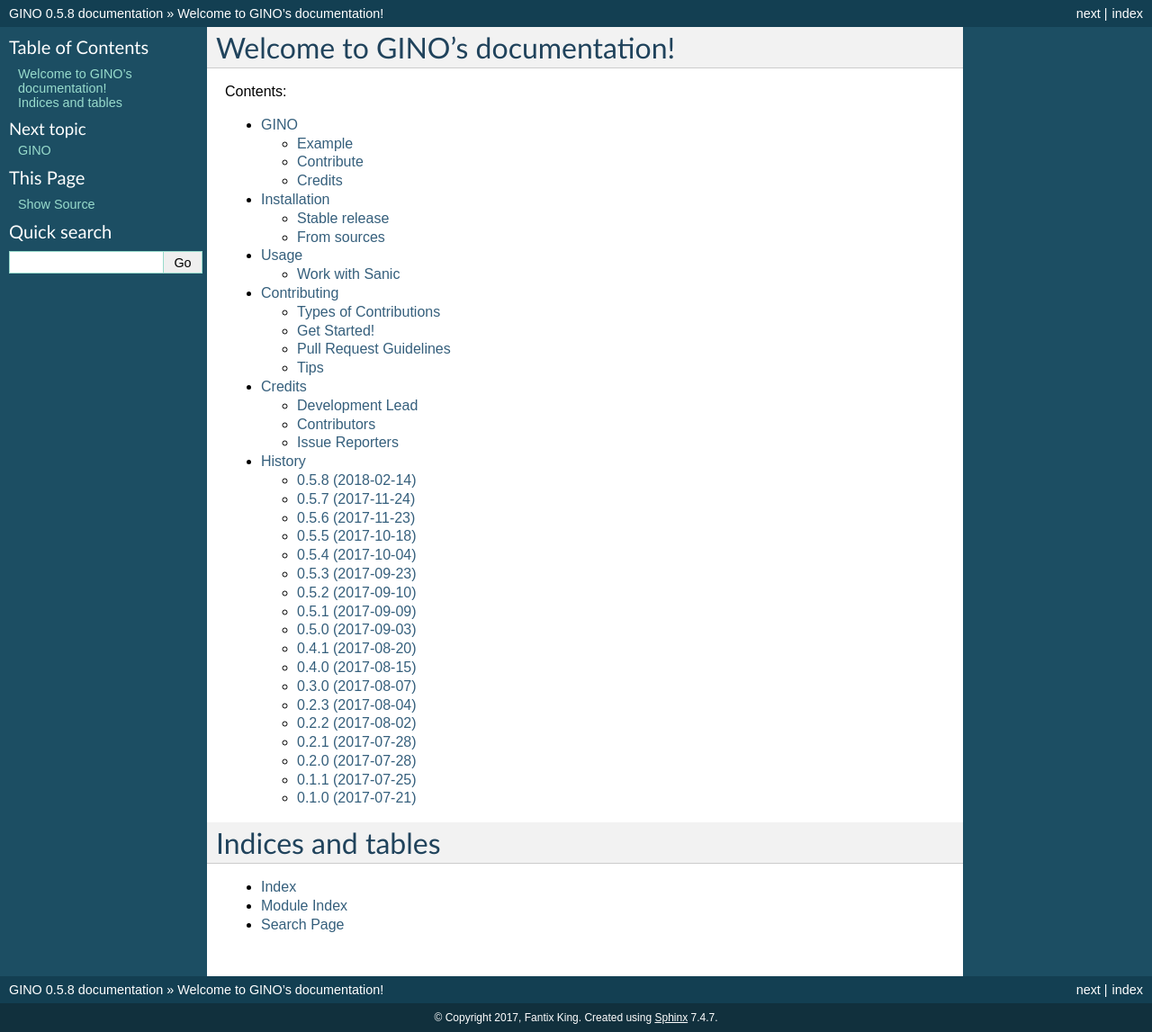
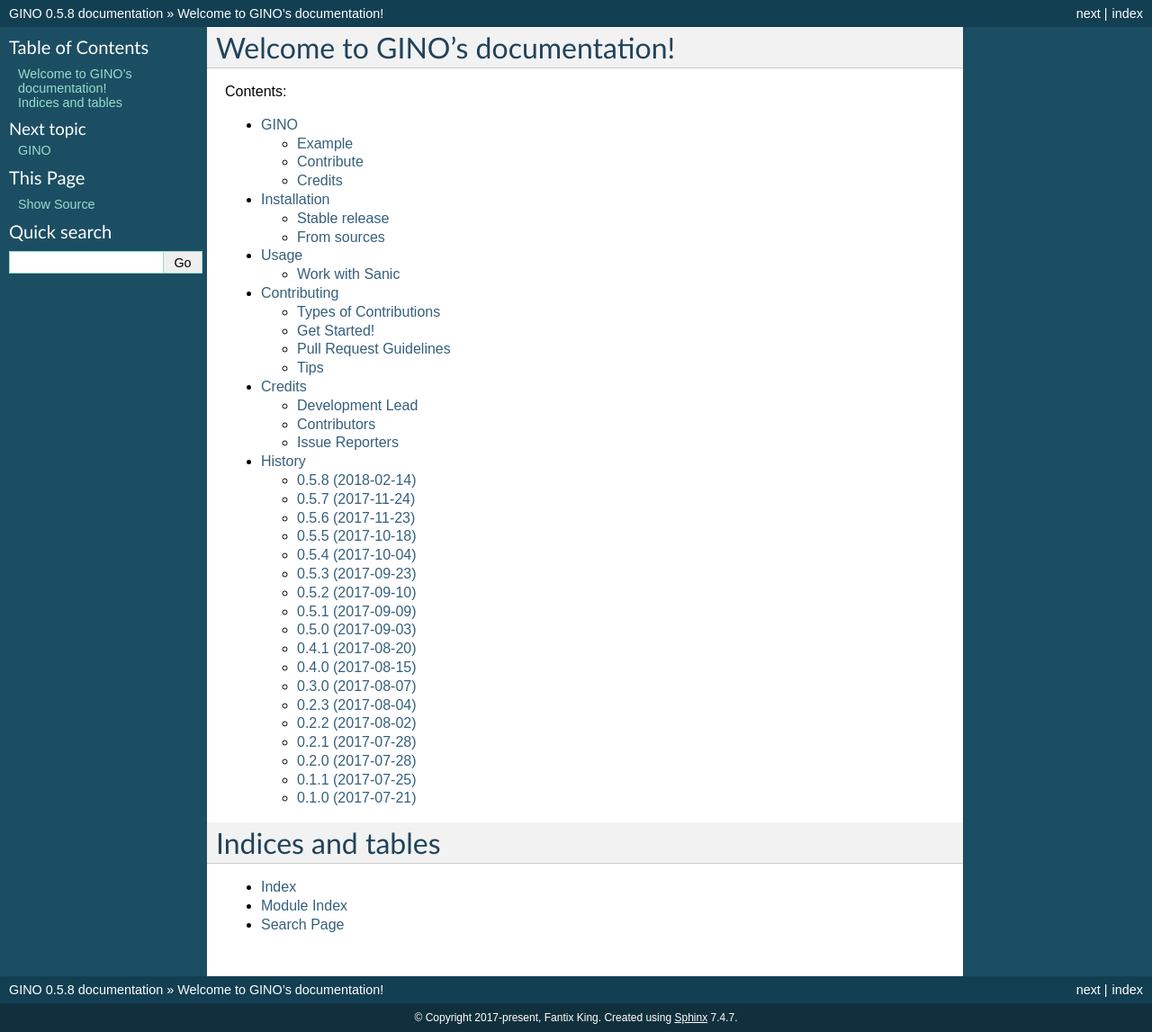
Before and after one commit to python-gino/gino, a Sphinx documentation site: the page built from docs/index.rst, in a window 1280 px wide. Shown: the whole page at 90% size. Built offline with Sphinx 7.4.7, drawn with Linux system fonts in a browser that asks for light colours; pages that are not in the unit, such as notebooks, are missing from menus.

Commit message:
License year

```diff
--- a/docs/conf.py
+++ b/docs/conf.py
@@ -56,7 +56,7 @@
 
 # General information about the project.
 project = u'GINO'
-copyright = u"2017, Fantix King"
+copyright = u"2017-present, Fantix King"
 
 # The version info for the project you're documenting, acts as replacement
 # for |version| and |release|, also used in various other places throughout
```
Also changed, not shown: 1 other file.
